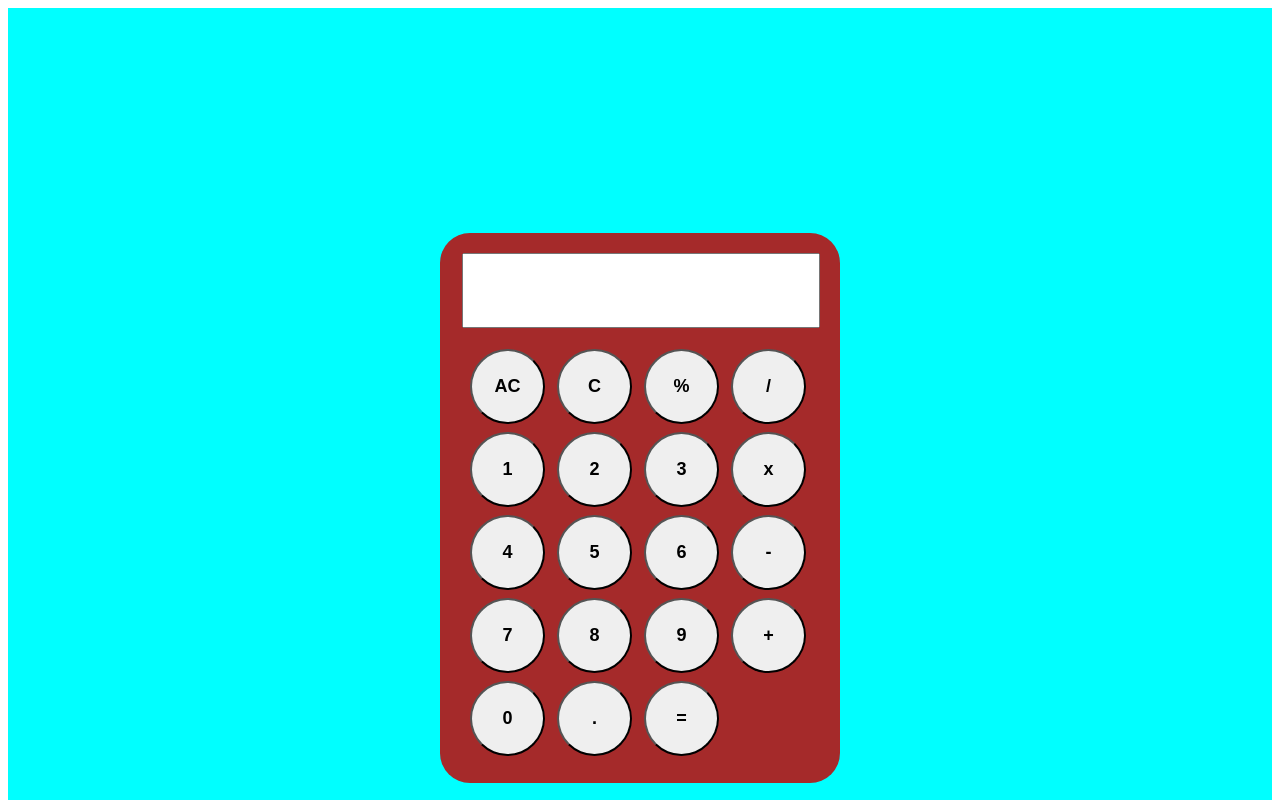
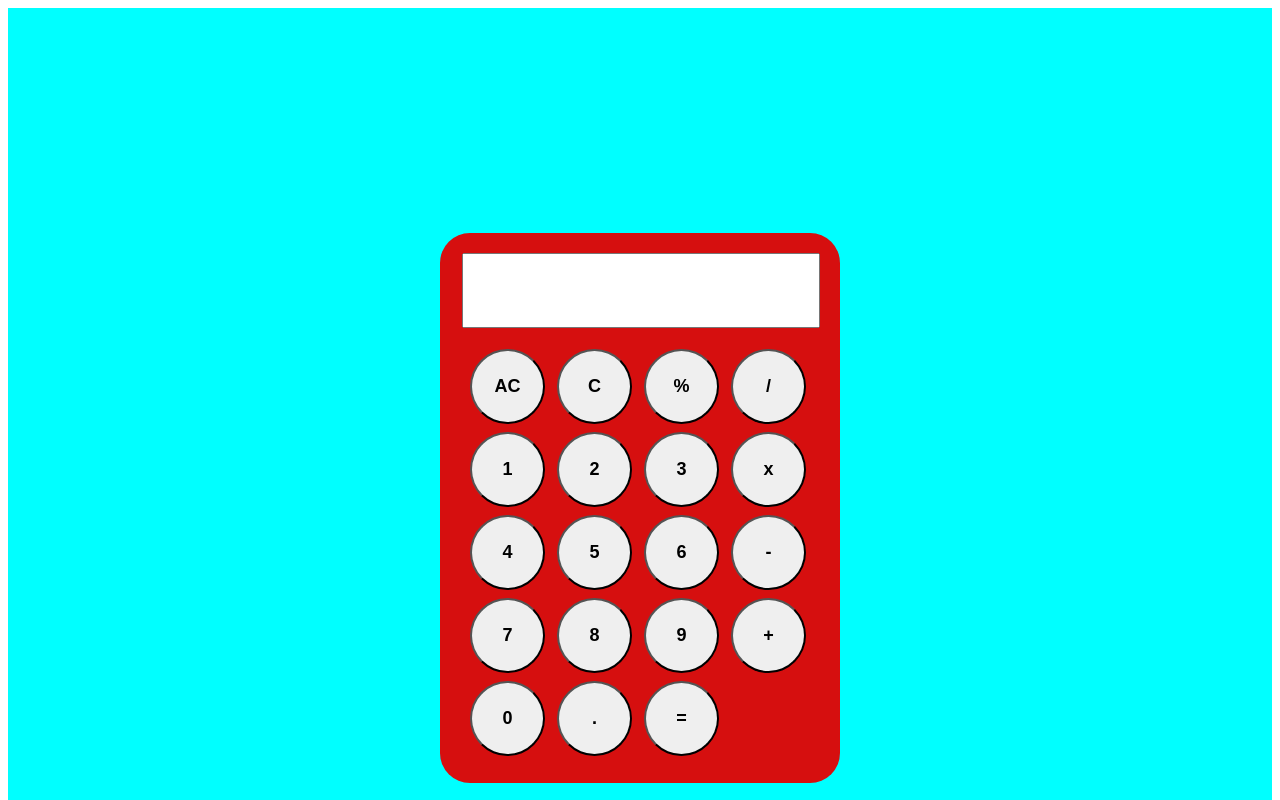
Before and after one commit to T-Hight/Calculator, a plain HTML site: page index.html in a window 1280 px wide. Shown: the top 800 px of the page. Drawn offline with Linux system fonts and the light colour scheme.

```diff
--- a/style.css
+++ b/style.css
@@ -9,7 +9,7 @@
 .calc {
     height: 550px;
     width: 400px;
-    background-color: brown;
+    background-color: rgb(214, 15, 15);
     border-radius: 30px;;
 }
 
```
